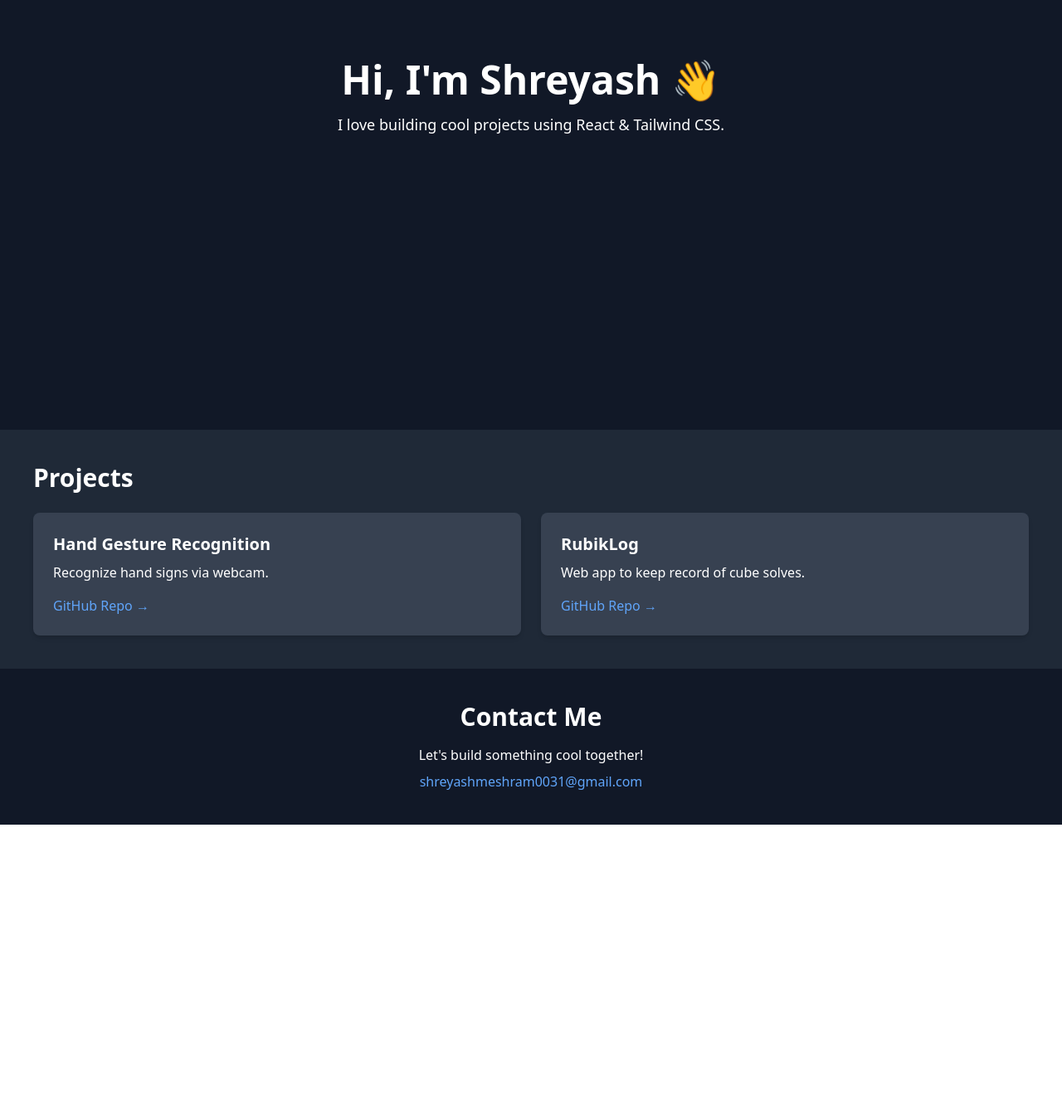
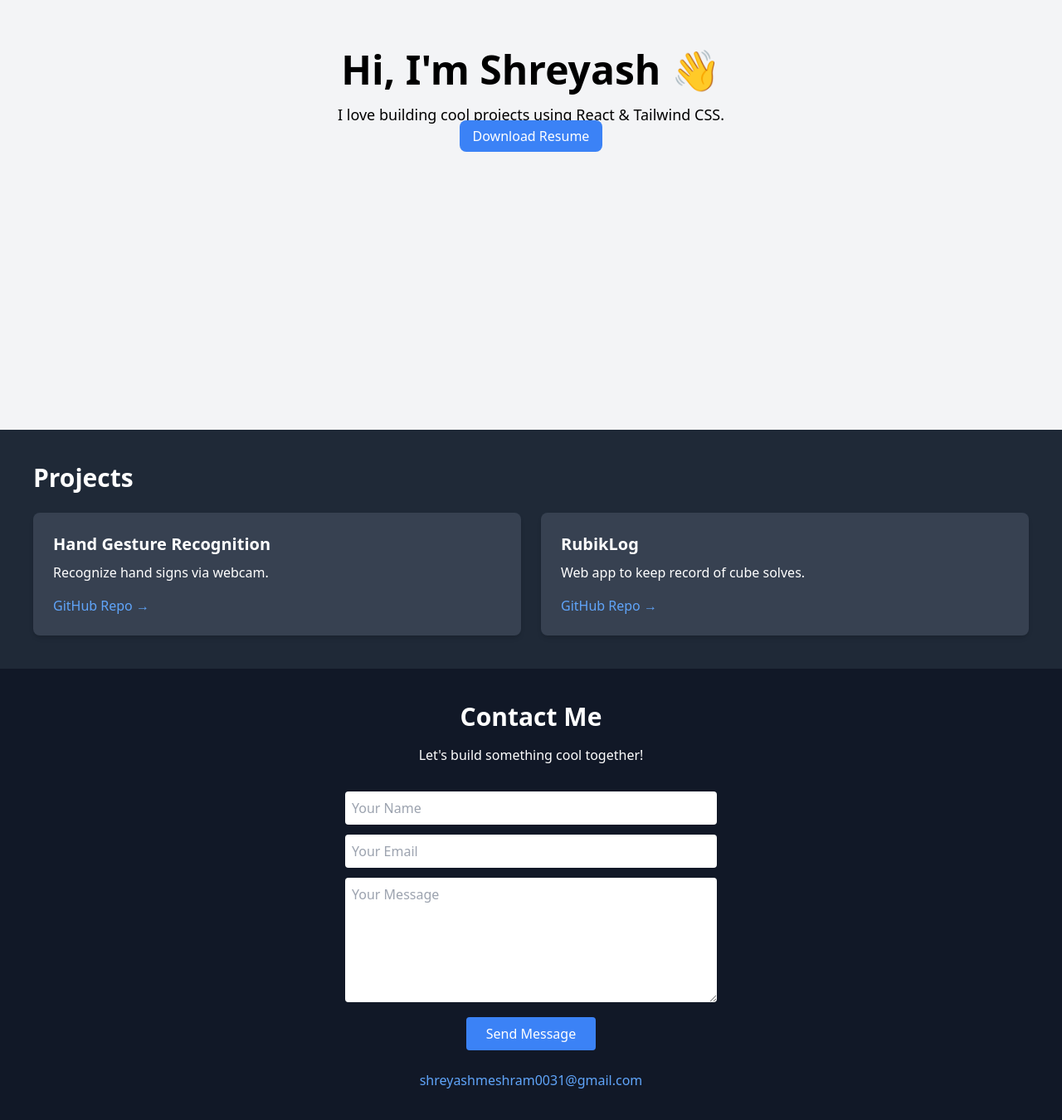
Before and after one commit to shreyuu/Portfolio, a React (Create React App) app: page / in a window 1280 px wide. Shown: the part 346-1696 px from the top of the page at 83% size. Before the commit the page ends 1340 px from the top, so only its background shows below. Built offline with nearby package versions, Linux system fonts and the light colour scheme.

Commit message:
Add emailjs integration for contact form and enhance SEO with react-helmet

```diff
--- a/package.json
+++ b/package.json
@@ -3,6 +3,7 @@
   "version": "0.1.0",
   "private": true,
   "dependencies": {
+    "@emailjs/browser": "^4.4.1",
     "@testing-library/dom": "^10.4.0",
     "@testing-library/jest-dom": "^6.6.3",
     "@testing-library/react": "^16.2.0",
@@ -11,6 +12,7 @@
     "framer-motion": "^12.6.2",
     "react": "^19.0.0",
     "react-dom": "^19.0.0",
+    "react-helmet": "^6.1.0",
     "react-scripts": "^5.0.1",
     "web-vitals": "^2.1.4"
   },
--- a/src/App.js
+++ b/src/App.js
@@ -1,4 +1,5 @@
 import React from "react";
+import { Helmet } from "react-helmet";
 import Navbar from "./components/Navbar";
 import Hero from "./components/Hero";
 import Projects from "./components/Projects";
@@ -7,6 +8,20 @@ import { SpeedInsights } from "@vercel/speed-insights/react";
 
 function App() {
   return (
+    <>
+      <Helmet>
+        <title>Shreyash Meshram | Portfolio</title>
+        <meta
+          name="description"
+          content="Portfolio of Shreyash Meshram, a React developer."
+        />
+        <meta property="og:title" content="Shreyash Meshram | Portfolio" />
+        <meta
+          property="og:description"
+          content="Portfolio of Shreyash Meshram, a React developer."
+        />
+        <meta name="viewport" content="width=device-width, initial-scale=1" />
+      </Helmet>
       <div className="app">
         <SpeedInsights />
         <header>
@@ -18,6 +33,7 @@ function App() {
           <Contact />
         </main>
       </div>
+    </>
   );
 }
 
--- a/src/components/Contact.js
+++ b/src/components/Contact.js
@@ -1,11 +1,51 @@
-import React from "react";
+import React, { useRef } from "react";
+import emailjs from "@emailjs/browser";
 
 const Contact = () => {
+    const form = useRef();
+
+    const sendEmail = (e) => {
+        e.preventDefault();
+        emailjs.sendForm("service_id", "template_id", form.current, "public_key")
+            .then(() => alert("Message Sent!"))
+            .catch(() => alert("Failed to send message"));
+    };
+
     return (
         <section id="contact" className="p-10 bg-gray-900 text-white text-center">
             <h2 className="text-3xl font-bold">Contact Me</h2>
             <p className="mt-4">Let's build something cool together!</p>
-            <a href="mailto:shreyash@example.com" className="text-blue-400 mt-2 block">
+
+            <form ref={form} onSubmit={sendEmail} className="max-w-md mx-auto mt-8">
+                <input
+                    type="text"
+                    name="name"
+                    placeholder="Your Name"
+                    required
+                    className="p-2 rounded w-full mb-3 text-gray-800"
+                />
+                <input
+                    type="email"
+                    name="email"
+                    placeholder="Your Email"
+                    required
+                    className="p-2 rounded w-full mb-3 text-gray-800"
+                />
+                <textarea
+                    name="message"
+                    placeholder="Your Message"
+                    required
+                    className="p-2 rounded w-full mb-3 text-gray-800 min-h-[150px]"
+                ></textarea>
+                <button
+                    type="submit"
+                    className="bg-blue-500 px-6 py-2 rounded text-white hover:bg-blue-600 transition-colors duration-300"
+                >
+                    Send Message
+                </button>
+            </form>
+
+            <a href="mailto:shreyashmeshram0031@gmail.com" className="text-blue-400 mt-6 block">
                 shreyashmeshram0031@gmail.com
             </a>
         </section>
--- a/src/components/Hero.js
+++ b/src/components/Hero.js
@@ -1,11 +1,25 @@
-import React from "react";
+import { motion } from "framer-motion";
 
 const Hero = () => {
     return (
-        <section className="h-screen flex flex-col items-center justify-center bg-gray-900 text-white">
-            <h1 className="text-5xl font-bold">Hi, I'm Shreyash 👋</h1>
-            <p className="mt-4 text-lg">I love building cool projects using React & Tailwind CSS.</p>
-        </section>
+        <div className="flex flex-col items-center justify-center min-h-screen bg-gray-100 dark:bg-gray-900">
+            <motion.div
+                initial={{ opacity: 0, y: 20 }}
+                animate={{ opacity: 1, y: 0 }}
+                transition={{ duration: 0.5 }}
+                className="text-center"
+            >
+                <h1 className="text-5xl font-bold">Hi, I'm Shreyash 👋</h1>
+                <p className="mt-4 text-lg">I love building cool projects using React & Tailwind CSS.</p>
+                <a
+                    href="/resume.pdf"
+                    download
+                    className="mt-4 bg-blue-500 text-white py-2 px-4 rounded-lg hover:bg-blue-600 transition-colors duration-300"
+                >
+                    Download Resume
+                </a>
+            </motion.div>
+        </div>
     );
 };
 
```
Also changed, not shown: 1 other file (tests, documents, lock files or other folders). Lines whose indentation alone changed are shown as unchanged.
